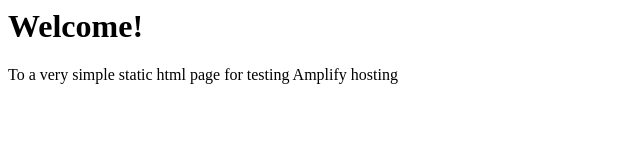
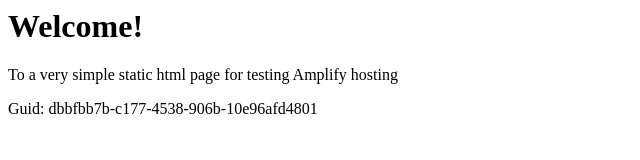
Before and after one commit to aws-aemilia-syd/Github-PR-Commit-Integration-Test-DoNotTouch-Gith-P5X5MO5I-v1-prod-ap-southeast-2, a website: page src/index.html in a window 1280 px wide. Shown: the whole page, without its empty margins (0-640 px from the left). Drawn offline with Linux system fonts and the light colour scheme.

Commit message:
commit from integ tests

```diff
--- a/src/index.html
+++ b/src/index.html
@@ -1,3 +1,5 @@
+
+
 <html lang="en">
 
 <head>
@@ -10,6 +12,6 @@
 <body>
     <h1>Welcome!</h1>
     <p>To a very simple static html page for testing Amplify hosting</p>
-</body>
+    <p>Guid: dbbfbb7b-c177-4538-906b-10e96afd4801</p></body>
 
 </html>
```
